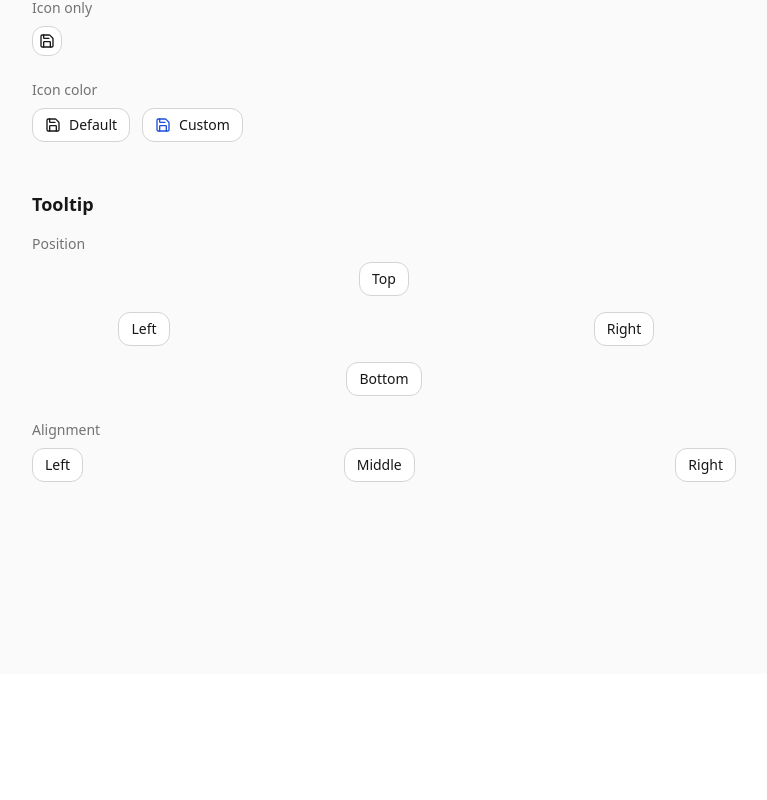
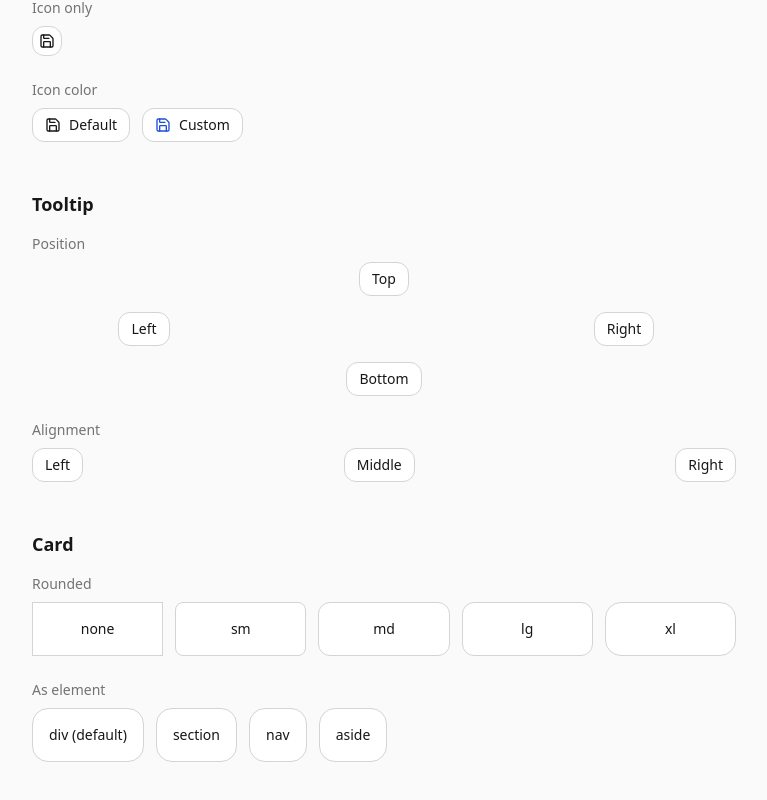
Before and after one commit to Dictionarry-Hub/website, a SvelteKit app: page /dev/ui in a window 1280 px wide. Shown: the part 646-1446 px from the top of the page, without its empty margins (256-1023 px from the left). Before the commit the page ends 1320 px from the top, so only its background shows below. Built offline with nearby package versions, Linux system fonts and the light colour scheme.

Commit message:
feat: add Card component with configurable rounding and dynamic element

```diff
--- /dev/null
+++ b/src/lib/client/ui/card/Card.svelte
@@ -0,0 +1,28 @@
+<script lang="ts">
+	import type { Snippet } from 'svelte';
+
+	interface Props {
+		rounded?: 'none' | 'sm' | 'md' | 'lg' | 'xl';
+		as?: string;
+		children: Snippet;
+		class?: string;
+		[key: string]: unknown;
+	}
+
+	let { rounded = 'xl', as = 'div', children, class: className, ...rest }: Props = $props();
+
+	const roundedClasses: Record<NonNullable<Props['rounded']>, string> = {
+		none: 'rounded-none',
+		sm: 'rounded-control-sm',
+		md: 'rounded-control',
+		lg: 'rounded-card',
+		xl: 'rounded-xl'
+	};
+</script>
+
+<svelte:element
+	this={as}
+	class="border border-border bg-surface shadow-card {roundedClasses[rounded!]} {className ?? ''}"
+	{...rest}>
+	{@render children()}
+</svelte:element>
--- a/src/routes/dev/ui/+page.svelte
+++ b/src/routes/dev/ui/+page.svelte
@@ -4,6 +4,7 @@
 	import { theme, THEMES } from '$lib/client/ui/theme/theme.svelte';
 	import { Save } from '@lucide/svelte';
 	import Tooltip from '$lib/client/ui/tooltip/Tooltip.svelte';
+	import Card from '$lib/client/ui/card/Card.svelte';
 </script>
 
 <SEO title="UI Showcase" />
@@ -137,4 +138,31 @@
 			</div>
 		</div>
 	</section>
+
+	<section class="space-y-4">
+		<h2 class="text-lg font-semibold">Card</h2>
+
+		<div class="space-y-6">
+			<div class="space-y-2">
+				<h3 class="text-sm font-medium text-text-muted">Rounded</h3>
+				<div class="grid grid-cols-5 gap-3">
+					<Card rounded="none" class="p-4 text-center text-sm">none</Card>
+					<Card rounded="sm" class="p-4 text-center text-sm">sm</Card>
+					<Card rounded="md" class="p-4 text-center text-sm">md</Card>
+					<Card rounded="lg" class="p-4 text-center text-sm">lg</Card>
+					<Card rounded="xl" class="p-4 text-center text-sm">xl</Card>
+				</div>
+			</div>
+
+			<div class="space-y-2">
+				<h3 class="text-sm font-medium text-text-muted">As element</h3>
+				<div class="flex flex-wrap items-start gap-3">
+					<Card class="p-4 text-sm">div (default)</Card>
+					<Card as="section" class="p-4 text-sm">section</Card>
+					<Card as="nav" class="p-4 text-sm">nav</Card>
+					<Card as="aside" class="p-4 text-sm">aside</Card>
+				</div>
+			</div>
+		</div>
+	</section>
 </div>
--- a/src/routes/layout.css
+++ b/src/routes/layout.css
@@ -71,6 +71,7 @@
 	--radius-control-sm: var(--theme-radius-control-sm);
 	--radius-control: var(--theme-radius-control);
 	--radius-card: var(--theme-radius-card);
+	--radius-xl: var(--theme-radius-xl);
 	--radius-pill: var(--theme-radius-pill);
 
 	/* Shadows */
--- a/src/styles/themes/dark.css
+++ b/src/styles/themes/dark.css
@@ -63,6 +63,7 @@
 	--theme-radius-control-sm: 0.5rem;
 	--theme-radius-control: 0.75rem;
 	--theme-radius-card: 0.75rem;
+	--theme-radius-xl: 1rem;
 	--theme-radius-pill: 9999px;
 
 	--theme-shadow-card: none;
--- a/src/styles/themes/light.css
+++ b/src/styles/themes/light.css
@@ -63,6 +63,7 @@
 	--theme-radius-control-sm: 0.5rem;
 	--theme-radius-control: 0.75rem;
 	--theme-radius-card: 0.75rem;
+	--theme-radius-xl: 1rem;
 	--theme-radius-pill: 9999px;
 
 	--theme-shadow-card: none;
--- a/src/styles/themes/retro.css
+++ b/src/styles/themes/retro.css
@@ -63,6 +63,7 @@
 	--theme-radius-control-sm: 0px;
 	--theme-radius-control: 0px;
 	--theme-radius-card: 0px;
+	--theme-radius-xl: 0px;
 	--theme-radius-pill: 0px;
 
 	--theme-shadow-card: inset 1px 1px 0 #ffffff, inset -1px -1px 0 #808080;
```
Also changed, not shown: 1 other file (tests, documents, lock files or other folders).
